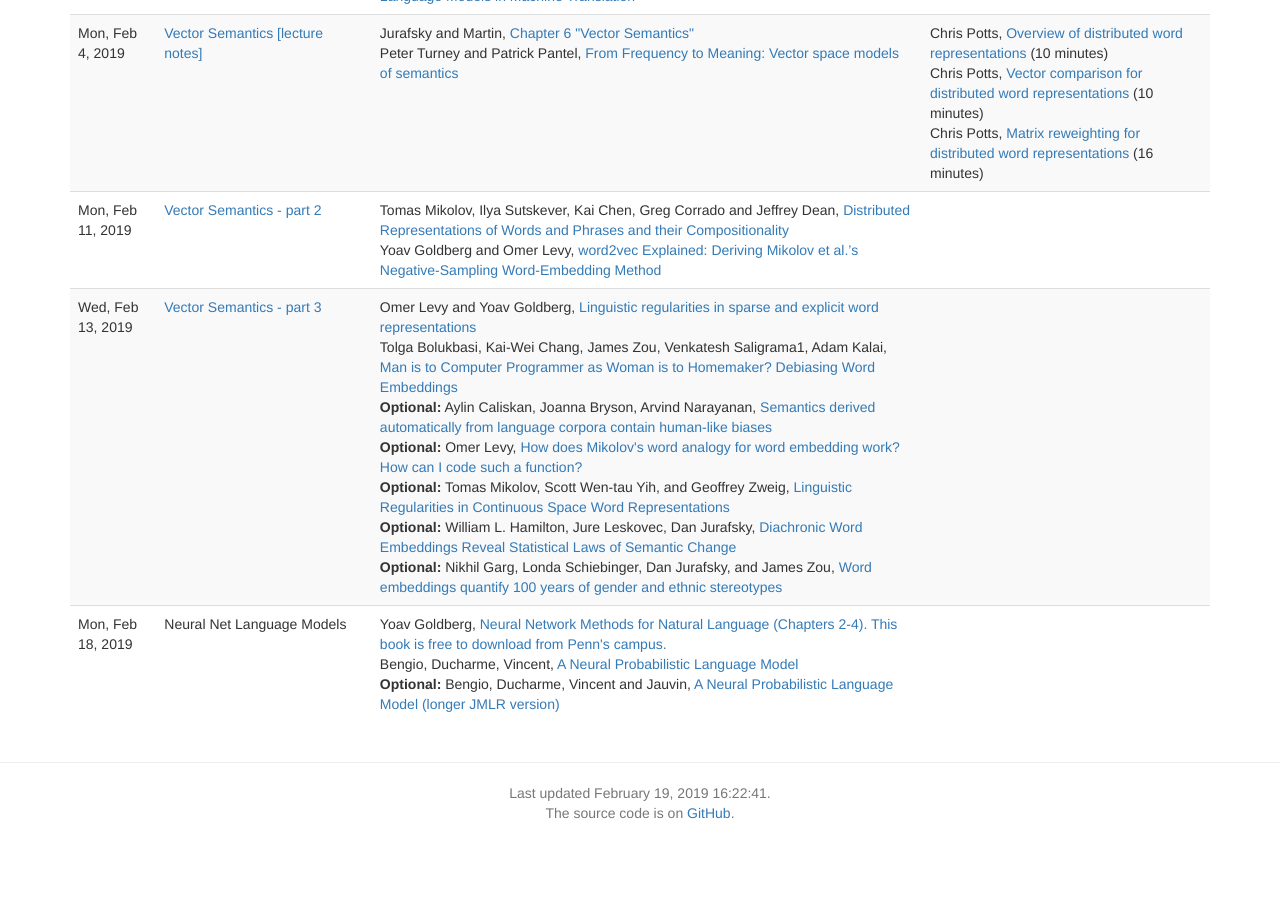
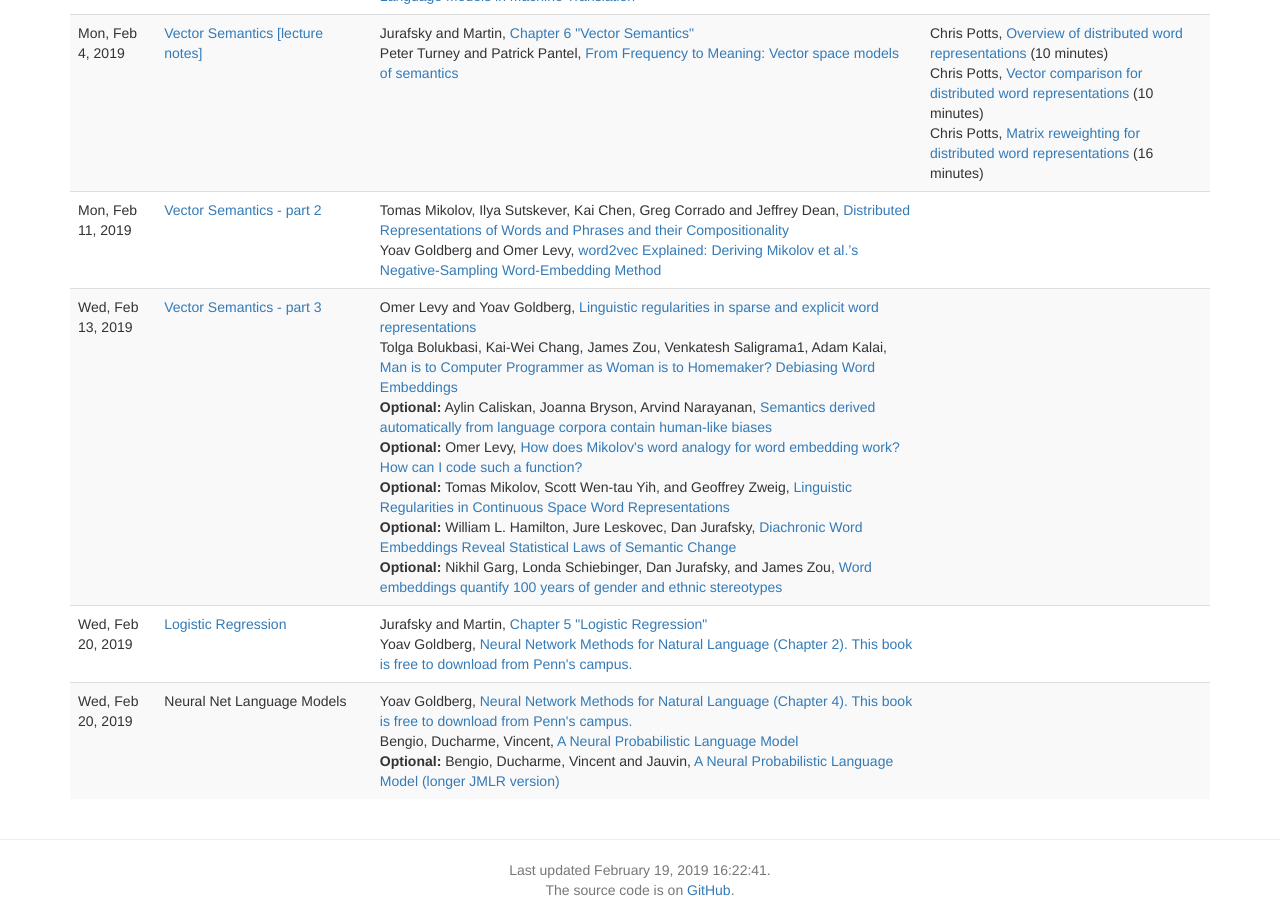
Before and after one commit to computational-linguistics-class/computational-linguistics-class.github.io, a Jekyll site: the page built from lectures.md, in a window 1280 px wide and 900 px high, scrolled down 626 px. Built offline with Jekyll 4.4.1, drawn with Linux system fonts in a browser that asks for light colours; nearby versions of some CDN libraries; a script that is not in the unit is left out; before the commit the page ends 1449 px from its top, so only the background shows below that.

Commit message:
Logistic Regression lecture

```diff
--- a/_data/lectures.yaml
+++ b/_data/lectures.yaml
@@ -170,13 +170,27 @@
       url: https://www.pnas.org/content/115/16/E3635.short
       optional: true
 -
-  date: 2019-02-18
+  date: 2019-02-20
+  slides: slides/07-logistic-regression.pdf
+  title: Logistic Regression
+  slides_credit:
+  readings:
+    -
+      title: Chapter 5 "Logistic Regression"
+      authors: Jurafsky and Martin
+      url: https://web.stanford.edu/~jurafsky/slp3/5.pdf
+    -
+      title: Neural Network Methods for Natural Language (Chapter 2).  This book is free to download from Penn's campus.
+      authors: Yoav Goldberg
+      url: https://www.morganclaypool.com/doi/abs/10.2200/S00762ED1V01Y201703HLT037
+-
+  date: 2019-02-20
   slides:
   title: Neural Net Language Models
   slides_credit:
   readings:
     -
-      title: Neural Network Methods for Natural Language (Chapters 2-4).  This book is free to download from Penn's campus.
+      title: Neural Network Methods for Natural Language (Chapter 4).  This book is free to download from Penn's campus.
       authors: Yoav Goldberg
       url: https://www.morganclaypool.com/doi/abs/10.2200/S00762ED1V01Y201703HLT037
     -
```
Also changed, not shown: 2 other files.
